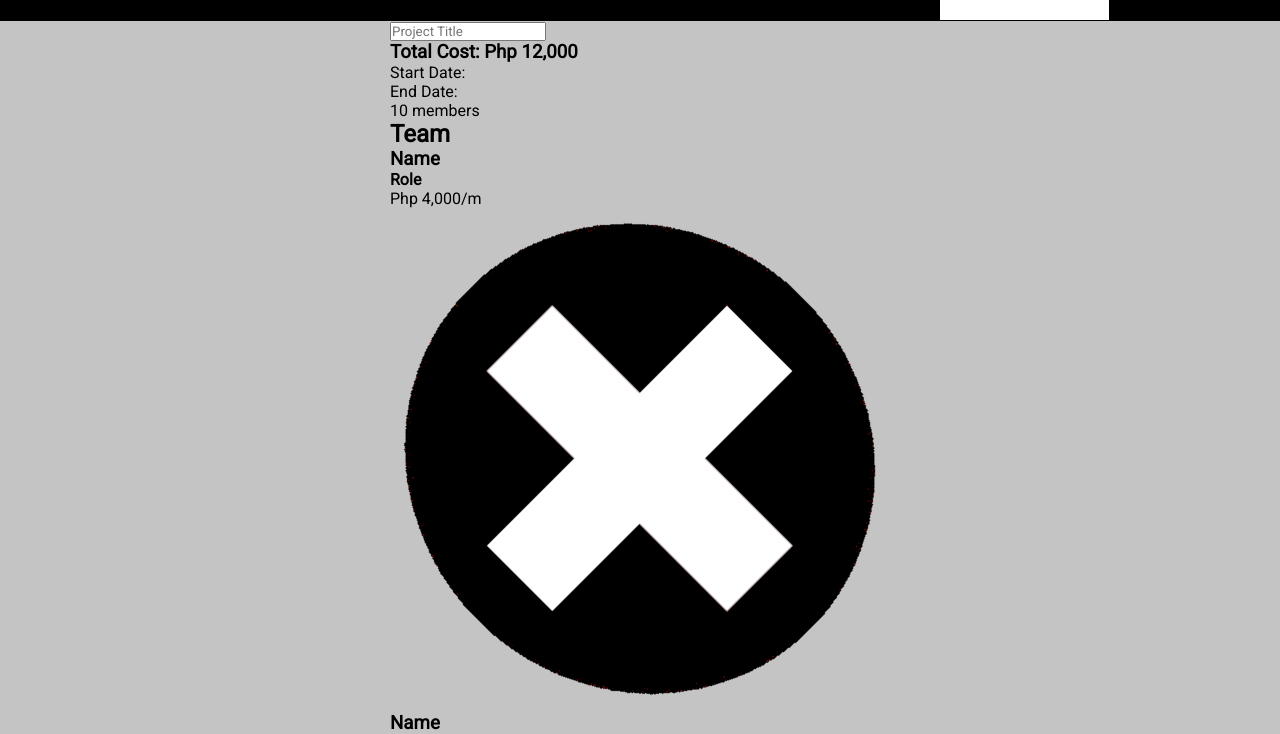
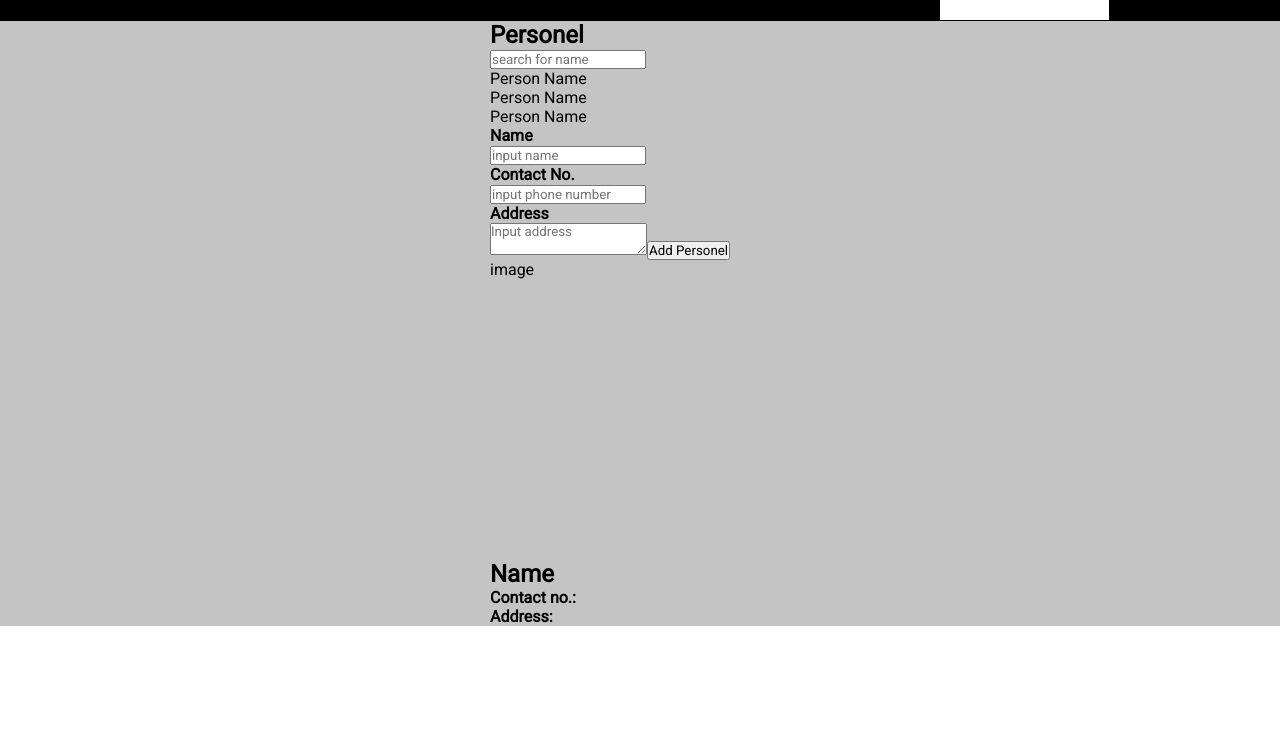
Before and after one commit to jgamantoy/payroll, a React app: page / in a window 1280 px wide. Shown: the part 59-793 px from the top of the page. Built offline with nearby package versions, Linux system fonts and the light colour scheme.

Commit message:
init TeamTab

```diff
--- /dev/null
+++ b/src/components/layouts/AddPersonelModal.js
@@ -0,0 +1,18 @@
+import React from 'react';
+import Modal from 'react-bootstrap';
+
+const AddPersonelModal = () => {
+    return (
+        <div className="AddPersonelModal">
+                <h4>Name</h4>
+                <input type="text" placeholder="input name"></input>
+                <h4>Contact No.</h4>
+                <input placeholder="input phone number"></input>
+                <h4>Address</h4>
+                <textarea placeholder="Input address"></textarea>
+                <button>Add Personel</button>
+        </div>
+    )
+}
+
+export default AddPersonelModal;
--- /dev/null
+++ b/src/components/layouts/TeamTab.js
@@ -0,0 +1,31 @@
+import React from 'react'
+import AddPersonelModal from './AddPersonelModal'
+const TeamTab = () => {
+    return (
+        <div className="TeamTab">
+            <div className="TeamTab__list">
+                <h2>Personel</h2>
+                <input type="text" placeholder="search for name"></input>
+                <div className="TeamTab__list__container">
+                    {[1,2,3].map(()=> {
+                        return <p>Person Name</p>
+                    })}
+                </div>
+                <AddPersonelModal />
+            </div>
+            <div className="TeamTab__desc">
+                <div class="TeamTab__desc__container">
+                    <div className="TeamTab__desc__container__image" style={{height: '300px', width: '300px', backgroundColor: '#c4c4c4'}}>
+                        image
+                    </div>
+                    <h2>Name</h2>
+                    <h4>Contact no.: </h4>
+                    <h4>Address: </h4>
+                </div>
+
+            </div>
+        </div>
+    )
+}
+
+export default TeamTab;
--- a/src/index.js
+++ b/src/index.js
@@ -4,6 +4,7 @@ import ReactDOM from 'react-dom';
 import ProjectsTab from './components/layouts/ProjectsTab';
 import Project from './components/layouts/Project';
 import CreateProject from './components/layouts/CreateProject';
+import TeamTab from './components/layouts//TeamTab';
 import Navbar from './components/reuseable/Navbar';
 class App extends React.Component{
     render(){
@@ -12,7 +13,8 @@ class App extends React.Component{
                 <Navbar />
                 {/* <ProjectsTab /> */}
                 {/* <Project /> */}
-                <CreateProject />
+                {/* <CreateProject /> */}
+                <TeamTab />
             </div>
         )
     }
--- a/src/scss/_Variables.scss
+++ b/src/scss/_Variables.scss
@@ -1,2 +1,3 @@
 $red: #821400;
 $grey: #c4c4c4;
+$mainHeight: calc(100vh - 80px);
--- a/src/scss/index.scss
+++ b/src/scss/index.scss
@@ -7,6 +7,8 @@
 @import './layouts/ProjectsTab';
 @import './layouts/Project';
 @import './layouts/CreateProject';
+@import './layouts/TeamTab';
+@import './layouts/AddPersonelModal';
 
 @import './reuseable/Navbar';
 @import './reuseable/ProjectCondensed';
--- /dev/null
+++ b/src/scss/layouts/_AddPersonelModal.scss
@@ -0,0 +1,7 @@
+.AddPersonelModal{
+    display: flex;
+    flex-direction: column;
+    width: 200px;
+    padding: 10px;
+    border: 2px solid $grey;
+}
--- a/src/scss/layouts/_CreateProject.scss
+++ b/src/scss/layouts/_CreateProject.scss
@@ -3,7 +3,7 @@
     width: 100%;
     max-width: 1366px;
     background-color: #FFFFFF;
-    height: calc(100vh - 80px);
+    height: $mainHeight;
     &__header{
         width: 100%;
         padding: 10px 20px;
--- a/src/scss/layouts/_Project.scss
+++ b/src/scss/layouts/_Project.scss
@@ -3,7 +3,7 @@
     width: 100%;
     max-width: 1366px;
     background-color: #FFFFFF;
-    height: calc(100vh - 80px);
+    height: $mainHeight;
     &__header{
         width: 100%;
         padding: 10px 20px;
--- a/src/scss/layouts/_ProjectsTab.scss
+++ b/src/scss/layouts/_ProjectsTab.scss
@@ -3,6 +3,7 @@
     width: 100%;
     max-width: 1366px;
     background-color: #FFFFFF;
+    height: $mainHeight;
     &__main{
         display: flex;
         align-items: flex-start;
@@ -10,7 +11,6 @@
         position: relative;
         padding: 20px 0;
         width: 100%;
-        height: calc(100vh - 80px);
         &__summary{
             width: 50%;
             height: 100%;
--- /dev/null
+++ b/src/scss/layouts/_TeamTab.scss
@@ -0,0 +1,30 @@
+.TeamTab {
+    @include flexCenter;
+    align-items: flex-start;
+    width: 100%;
+    height: $mainHeight;
+    max-width: 1366px;
+    background-color: #FFFFFF;
+    &__list{
+        h2{
+            font-size: 48px;
+        }
+        width: 50%;
+        height: 100%;
+    }
+    &__desc{
+        @include flexCenter;
+        width: 50%;
+        height: 100%;
+        &__container{
+            h2{
+                margin: 10px 0;
+                font-size: 32px;
+            }
+            h4{
+                font-size: 18px;
+                margin-bottom: 5px;
+            }
+        }
+    }
+}
```
